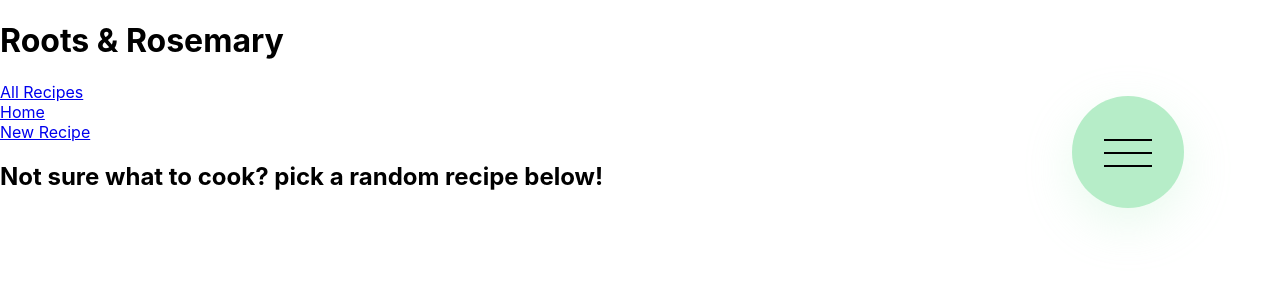
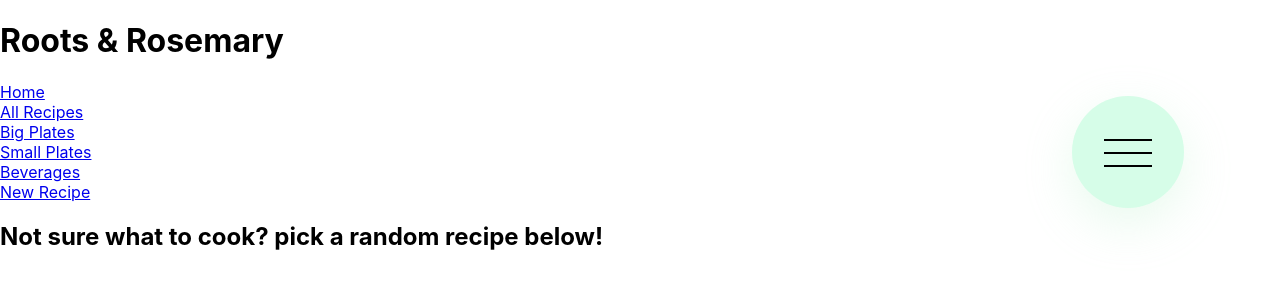
Before and after one commit to StrangerLs/Chef-Steph, a React (Create React App) app in the folder r-and-r/: page / in a window 1280 px wide. Shown: the top 300 px of the page. Built offline with nearby package versions, Linux system fonts and the light colour scheme; no server answers.

Commit message:
plates link

```diff
--- a/r-and-r/public/index.html
+++ b/r-and-r/public/index.html
@@ -24,7 +24,7 @@
       work correctly both with client-side routing and a non-root public URL.
       Learn how to configure a non-root public URL by running `npm run build`.
     -->
-    <title>React App</title>
+    <title>Roots & Rosemary</title>
   </head>
   <body>
     <noscript>You need to enable JavaScript to run this app.</noscript>
--- a/r-and-r/src/App.js
+++ b/r-and-r/src/App.js
@@ -1,6 +1,7 @@
 import axios from "axios";
 import CardPage from "./components/CardPage";
 import RandomCard from "./components/RandomCard"
+import Plates from "./components/Plates"
 import { Route } from "react-router-dom";
 import { baseURL, config } from "./services/index";
 import { useState, useEffect } from "react";
@@ -22,8 +23,8 @@ function App() {
   }, [])
   return (
     <div>
+        <Navbar />
       <Route exact path="/">
-        <Navbar />
         <h2>Not sure what to cook? pick a random recipe below!</h2>
       <RandomCard recipes={recipes}/>
       </Route>
@@ -33,12 +34,15 @@ function App() {
 
     <div className="App">
 
-        <Route exact path="/foods/:id">
+        <Route exact path="/recipe/:id">
           <RecipePage recipes={recipes}/>
         </Route>
         <Route exact path="/form">
-          <Navbar/>
+
           <Form/>
+        </Route>
+        <Route exact path="/foods/:type">
+          <Plates recipes={recipes}/>
         </Route>
     </div>
     </div>
--- a/r-and-r/src/components/Card.jsx
+++ b/r-and-r/src/components/Card.jsx
@@ -12,7 +12,7 @@ export default function Card(props) {
   return (
     <div>
 
-      <Link to={`/foods/${props.recipe.id}`}>
+      <Link to={`/recipe/${props.recipe.id}`}>
         <h2>{props.recipe.fields.itemName}</h2>
       </Link>
       <h3>Ingredients: <br/>{props.recipe.fields.ingredients}</h3>
--- a/r-and-r/src/components/CardPage.jsx
+++ b/r-and-r/src/components/CardPage.jsx
@@ -4,7 +4,6 @@ import Navbar from "./Navbar"
 
 export default function CardPage(props) {
   const { recipes } = props;
-  console.log(props);
   return (
     <div>
       <Navbar/>
--- a/r-and-r/src/components/Form.jsx
+++ b/r-and-r/src/components/Form.jsx
@@ -26,6 +26,7 @@ export default function Form() {
   }
   return (
     <div>
+      <h1>Add your own recipe here!</h1>
       <form onSubmit={handleSubmit}>
         <input type="text" placeholder="Name" value={itemName} onChange={(e) => setItemName(e.target.value)} />
         <br/>
@@ -37,8 +38,8 @@ export default function Form() {
         <br/>
         <input type="text" placeholder="Cook Time" value={cookTime} onChange={(e) => setCookTime(e.target.value)} />
         <br/>
-        <select required placeholder="Dish Type" value={typesOfDishes} onChange={(e) => setTypesOfDishes(e.target.value)}>
-          <option disabled selected></option>
+        <select required value={typesOfDishes} onChange={(e) => setTypesOfDishes(e.target.value)}>
+          <option disabled defaultValue></option>
           <option>beverages</option>
           <option>bigPlate</option>
           <option>smallPlates</option>
--- a/r-and-r/src/components/Navbar.jsx
+++ b/r-and-r/src/components/Navbar.jsx
@@ -1,10 +1,12 @@
-import React from 'react'
+import React from "react";
 import styled from "styled-components";
 import { Link } from "react-router-dom";
 import { useState } from "react";
 
 const MenuLabel = styled.label`
-  background-color: #B6EDC8;
+
+  background-color: ${(props) => (props.clicked ? "#b6edc8" : "#d6fde8")};
+  transition: all 0.3s;
   position: fixed;
   top: 6rem;
   right: 6rem;
@@ -16,7 +18,6 @@ const MenuLabel = styled.label`
   box-shadow: 0 1rem 3rem rgba(182, 237, 200, 0.3);
   text-align: center;
 `;
-
 
 const Icon = styled.span`
   position: relative;
@@ -47,11 +48,9 @@ transition: all 0.3s;
   }
 `;
 
-
 export default function Navbar(props) {
   const [click, setClick] = useState(false);
   const handleClick = () => setClick(!click);
-
 
   return (
     <div>
@@ -59,17 +58,17 @@ export default function Navbar(props) {
       <MenuLabel htmlFor="navi-toggle" onClick={handleClick}>
         <Icon clicked={click}>&nbsp;</Icon>
       </MenuLabel>
-      <Link to="/recipes">
-        All Recipes
-      </Link>
+      <Link to="/">Home</Link>
+      <br />
+      <Link to="/recipes">All Recipes</Link>
       <br/>
-      <Link to="/">
-        Home
-      </Link>
+      <Link to="/foods/bigPlate">Big Plates</Link>
+      <br />
+      <Link to="/foods/smallPlates">Small Plates</Link>
+      <br />
+      <Link to="/foods/beverages">Beverages</Link>
       <br/>
-      <Link to="/form">
-        New Recipe
-      </Link>
+      <Link to="/form">New Recipe</Link>
     </div>
-  )
+  );
 }
--- /dev/null
+++ b/r-and-r/src/components/Plates.jsx
@@ -0,0 +1,17 @@
+
+import Card from "./Card"
+import Navbar from "./Navbar"
+import { useParams } from "react-router-dom";
+
+
+export default function Plates(props) {
+  const params = useParams();
+  const { recipes } = props;
+  console.log(recipes);
+  const filteredRecipes = recipes.filter((recipe) => recipe.fields.typesOfDishes === params.type)
+  return (
+    <div>
+      {filteredRecipes.map((recipe) => <Card recipe={recipe}/>)}
+    </div>
+  )
+}
--- a/r-and-r/src/services/index.js
+++ b/r-and-r/src/services/index.js
@@ -1,4 +1,3 @@
-
 export const baseURL = `https://api.airtable.com/v0/${process.env.REACT_APP_AIRTABLE_BASE}/tastytastyyumyum`;
 export const config = {
   headers: {
```
Lines whose indentation alone changed are shown as unchanged.
